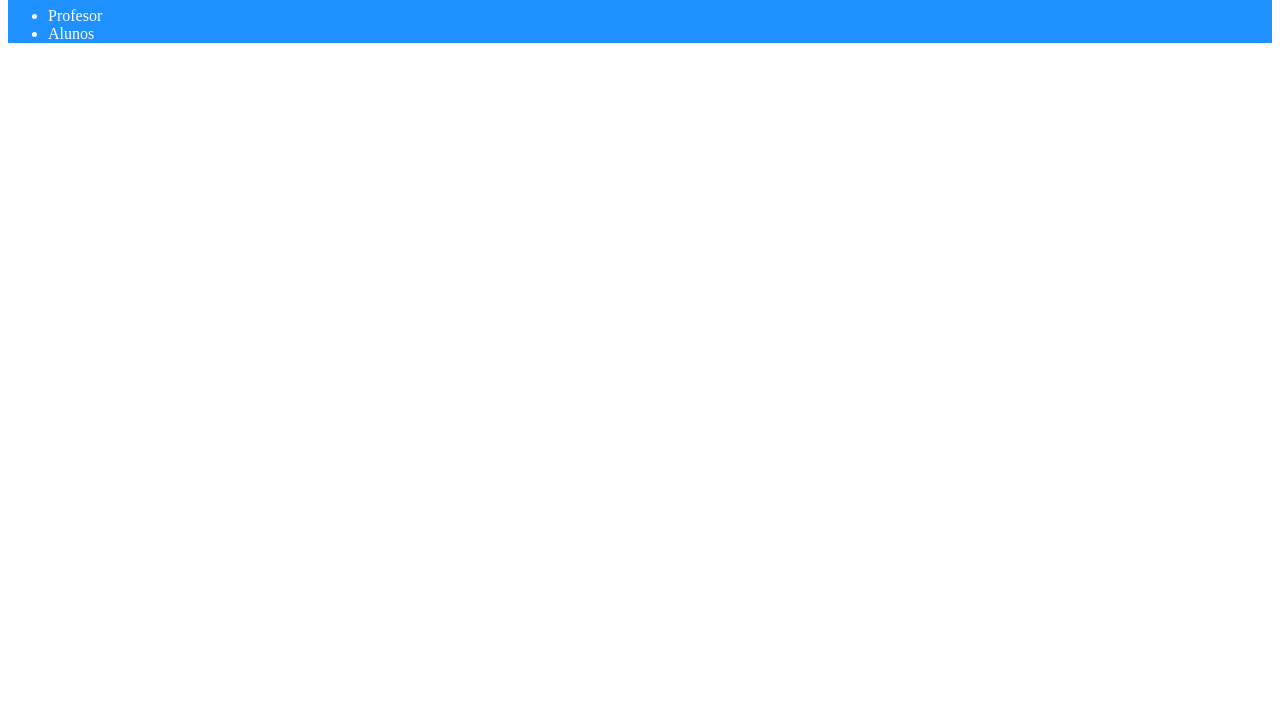
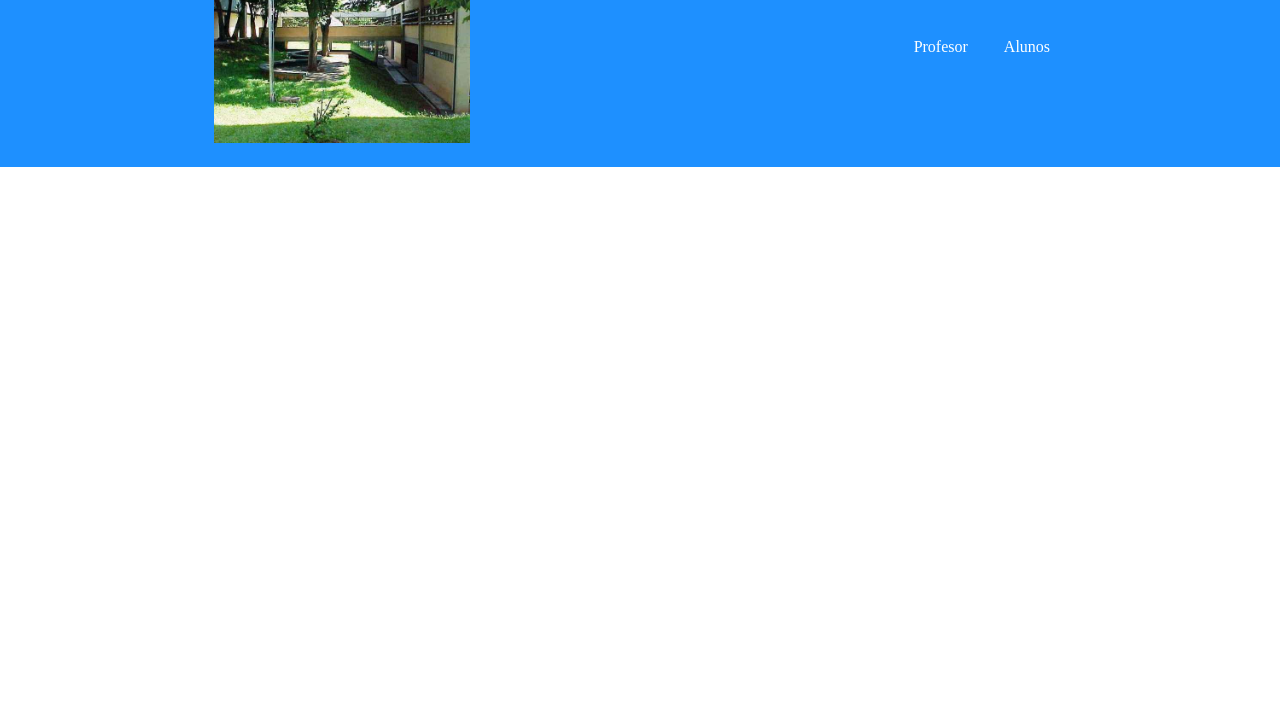
Before and after one commit to Gabrieldmf15/Site-Turma-Criativa, a plain HTML site: page index.html in a window 1280 px wide. Shown: the part 73-800 px from the top of the page. Drawn offline with Linux system fonts and the light colour scheme.

Commit message:
Cabeçalho completo

```diff
--- a/index.html
+++ b/index.html
@@ -8,11 +8,11 @@
     <link rel="stylesheet" href="style.css">
 </head>
 <body>
-    <header>
-        <h1>Trabalho em equipe</h1>
-        <ul>
-            <li>Profesor</li>
-            <li>Alunos</li>
+    <header class="cabecalho">
+        <img class="cabecalho-imagem" src="Colegio.jpg">
+        <ul class="cabecalho-lista">
+            <li class="cabecalho-lista-item">Profesor</li>
+            <li class="cabecalho-lista-item">Alunos</li>
         </ul>
     </header>
 </body>
--- a/style.css
+++ b/style.css
@@ -1,4 +1,22 @@
-header {
+*{
+    margin: 0%;
+    padding: 0%;
+}
+
+.cabecalho {
     background-color: dodgerblue;
     color: white;
+    display: flex;
+    justify-content: space-around;
+    align-items: center;
+    padding: 24px 0;
 }
+
+.cabecalho-imagem{
+    width: 20%;
+}
+
+.cabecalho-lista-item {
+    display: inline-block;
+    margin: 0 16px;
+}
```
Also changed, not shown: Colegio.jpg (added).
